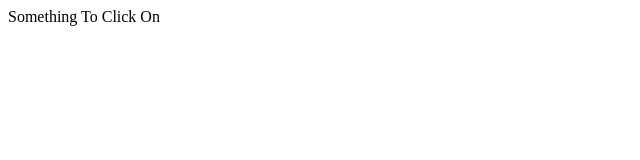
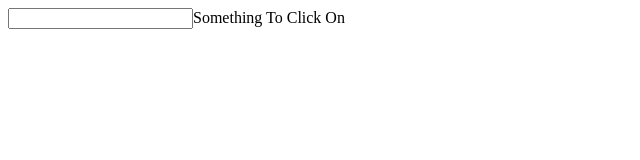
Before and after one commit to TritiumLabs/In-sync-video, a plain HTML site: page index.html in a window 1280 px wide. Shown: the whole page, without its empty margins (0-640 px from the left). Drawn offline with Linux system fonts and the light colour scheme.

Commit message:
Update index.html

```diff
--- a/index.html
+++ b/index.html
@@ -1,6 +1,6 @@
 <!DOCTYPE html>
 <html>
 <body>
-  <div onclick="openInNewTab('https://www.youtube.com/watch?v=D3GOh7FLDbA');">Something To Click On</div>
+  <input onclick="openInNewTab('https://www.youtube.com/watch?v=D3GOh7FLDbA');">Something To Click On</input>
 </body>
 </html>
```
